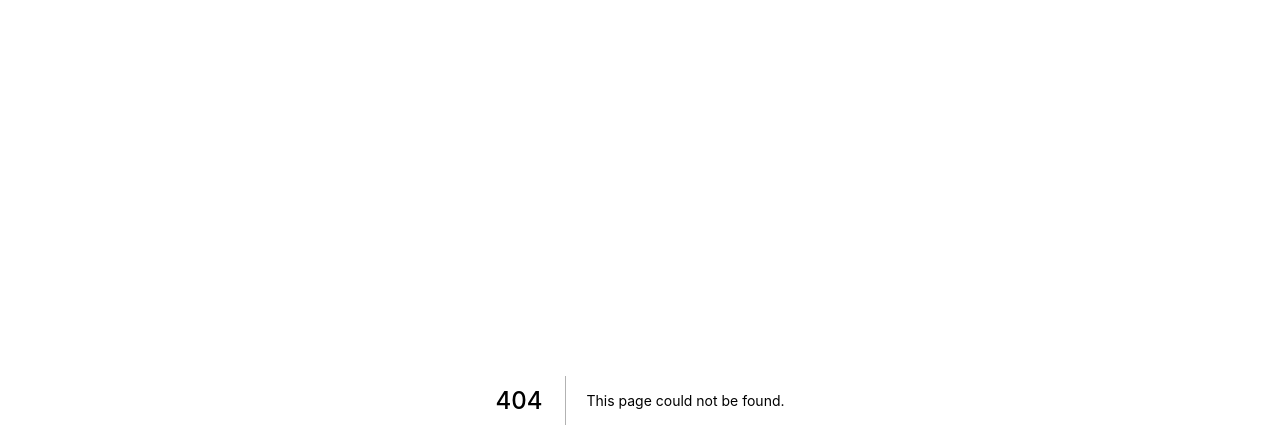
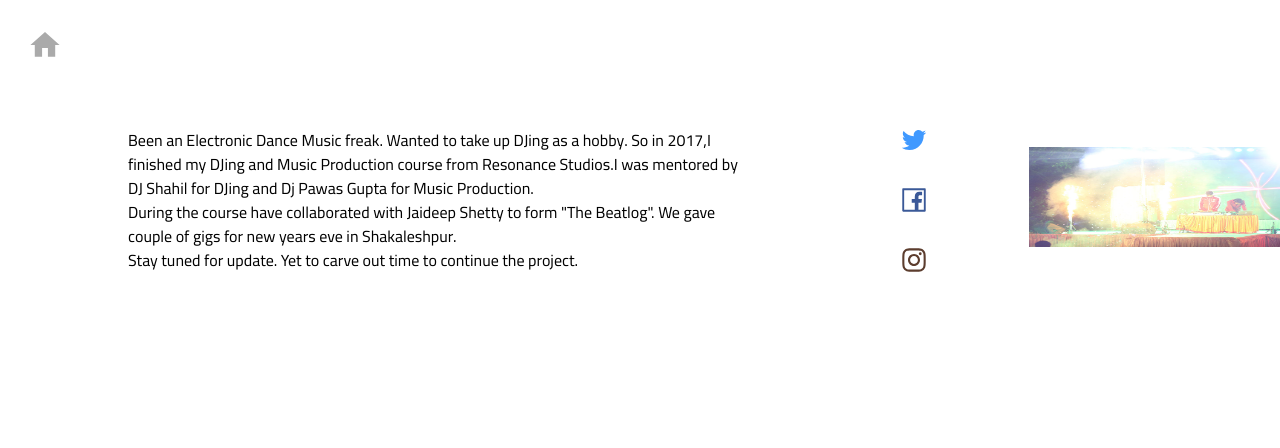
Before and after one commit to Saajan/saajan.work, a Next.js app: page /personal in a window 1280 px wide. Before the commit this address had no page. Shown: the top 448 px of the page. Built offline with nearby package versions, Linux system fonts and the light colour scheme.

Commit message:
tailwind added.

```diff
--- a/components/Music/index.jsx
+++ b/components/Music/index.jsx
@@ -1,40 +1,40 @@
 import React from 'react';
 import Image from 'next/image';
 import { MusicContainer, MusicDescription, SocialLinks, MusicGallery, TwitterButton, FacebookButton, InstagramButton } from './styled';
-import { AiOutlineFacebook,AiOutlineInstagram,AiOutlineTwitter } from 'react-icons/ai';
+import { AiOutlineFacebook, AiOutlineInstagram, AiOutlineTwitter } from 'react-icons/ai';
 
 const Music = () => {
     return (
         <MusicContainer>
-
             <MusicDescription>
                 <div>
-                    Been a vivid follower of trance music scenes from almost 10 years. Its been my dream to make people dance to my tunes ever since.
-                    The first step of that is taken in 2017 when i completed my DJ and Music Production course from Resonance Studios.I was mentored by DJ shahil for DJing and Dj Pawas Gupta for Music Production.
-				</div>
+                    Been an Electronic Dance Music freak. Wanted to take up DJing as a hobby.
+                    So in 2017,I finished my DJing and Music Production course from Resonance Studios.I was mentored by DJ Shahil for DJing and Dj Pawas Gupta for Music Production.
+                </div>
                 <div>
-                    After the completion of the course, I have collaborated with Jaideep Shetty to form "The Beatlog". We gave couple of gigs for new years eve in shakaleshpur. We are planning to produce some tracks for now.
-				</div>
+                    During the course have collaborated with Jaideep Shetty to form "The Beatlog". We gave couple of gigs for new years eve in Shakaleshpur.
+                </div>
+                <div>Stay tuned for update. Yet to carve out time to continue the project.</div>
             </MusicDescription>
             <SocialLinks>
                 <TwitterButton className="icon-btn twitter">
                     <a className="link" href="https://twitter.com/" target="_blank">
-                        <AiOutlineTwitter/>
+                        <AiOutlineTwitter />
                     </a>
                 </TwitterButton>
                 <FacebookButton className="icon-btn facebook">
                     <a className="link" href="https://www.facebook.com/thebeatlog/" target="_blank">
-                        <AiOutlineFacebook/>
+                        <AiOutlineFacebook />
                     </a>
                 </FacebookButton>
                 <InstagramButton className="icon-btn instagram">
                     <a className="link" href="https://www.instagram.com/thebeatlog/" target="_blank">
-                        <AiOutlineInstagram/>
+                        <AiOutlineInstagram />
                     </a>
                 </InstagramButton>
             </SocialLinks>
-            <MusicGallery>
-                <Image alt="the beatlog" src="/images/music/skylamp-2016.jpg" width="100%" height="auto" />
+            <MusicGallery className="block">
+                <Image alt="the beatlog" src="/images/music/skylamp-2016.jpg" width={1000} height={400} />
             </MusicGallery>
         </MusicContainer>
     )
--- a/package.json
+++ b/package.json
@@ -22,6 +22,9 @@
     "styled-components": "^5.3.5"
   },
   "devDependencies": {
-    "babel-plugin-styled-components": "^2.0.7"
+    "autoprefixer": "^10.4.8",
+    "babel-plugin-styled-components": "^2.0.7",
+    "postcss": "^8.4.16",
+    "tailwindcss": "^3.1.8"
   }
 }
--- a/pages/api/hello.js
+++ b/pages/api/hello.js
@@ -2,5 +2,5 @@
 
 export default (req, res) => {
   res.statusCode = 200
-  res.json({ name: 'John Doe' })
+  res.json({ name: 'Saajan' })
 }
--- a/pages/diversion.js
+++ b/pages/personal.js
@@ -4,7 +4,7 @@ import { motion } from 'framer-motion';
 import { MdHome } from "react-icons/md";
 import Music from '../components/Music';
 import Layout from '../components/Layout';
-import { HomeLinker,DiversionSection } from '../styles/styled';
+import { HomeLinker } from '../styles/styled';
 
 let easing = [0.175, 0.85, 0.42, 0.96];
 
@@ -21,7 +21,7 @@ export default function DiversionPage() {
     <motion.div initial="exit" animate="enter" exit="exit">
       <motion.div variants={textVariants}>
         <Layout>
-          <DiversionSection>
+          <section>
             <Link href={`/`}>
               <HomeLinker>
                 <Fragment>
@@ -30,7 +30,7 @@ export default function DiversionPage() {
               </HomeLinker>
             </Link>
             <Music />
-          </DiversionSection>
+          </section>
         </Layout>
       </motion.div>
     </motion.div>
--- /dev/null
+++ b/postcss.config.js
@@ -0,0 +1,6 @@
+module.exports = {
+  plugins: {
+    tailwindcss: {},
+    autoprefixer: {},
+  },
+}
--- a/styles/globals.css
+++ b/styles/globals.css
@@ -1,5 +1,8 @@
 
 @import url('https://fonts.googleapis.com/css2?family=Cairo&display=swap');
+@tailwind base;
+@tailwind components;
+@tailwind utilities;
 
 html,
 body {
--- a/styles/styled.jsx
+++ b/styles/styled.jsx
@@ -42,9 +42,3 @@ export const HomeLinker = styled.div`
         }
     }
 `;
-
-export const DiversionSection = styled.section`
-    width:100%;
-    display:flex;
-    justify-content:center;
-`;
--- /dev/null
+++ b/tailwind.config.js
@@ -0,0 +1,11 @@
+/** @type {import('tailwindcss').Config} */
+module.exports = {
+  content: [
+    "./pages/**/*.{js,ts,jsx,tsx}",
+    "./components/**/*.{js,ts,jsx,tsx}",
+  ],
+  theme: {
+    extend: {},
+  },
+  plugins: [],
+}
```
Also changed, not shown: 1 other file (tests, documents, lock files or other folders).
